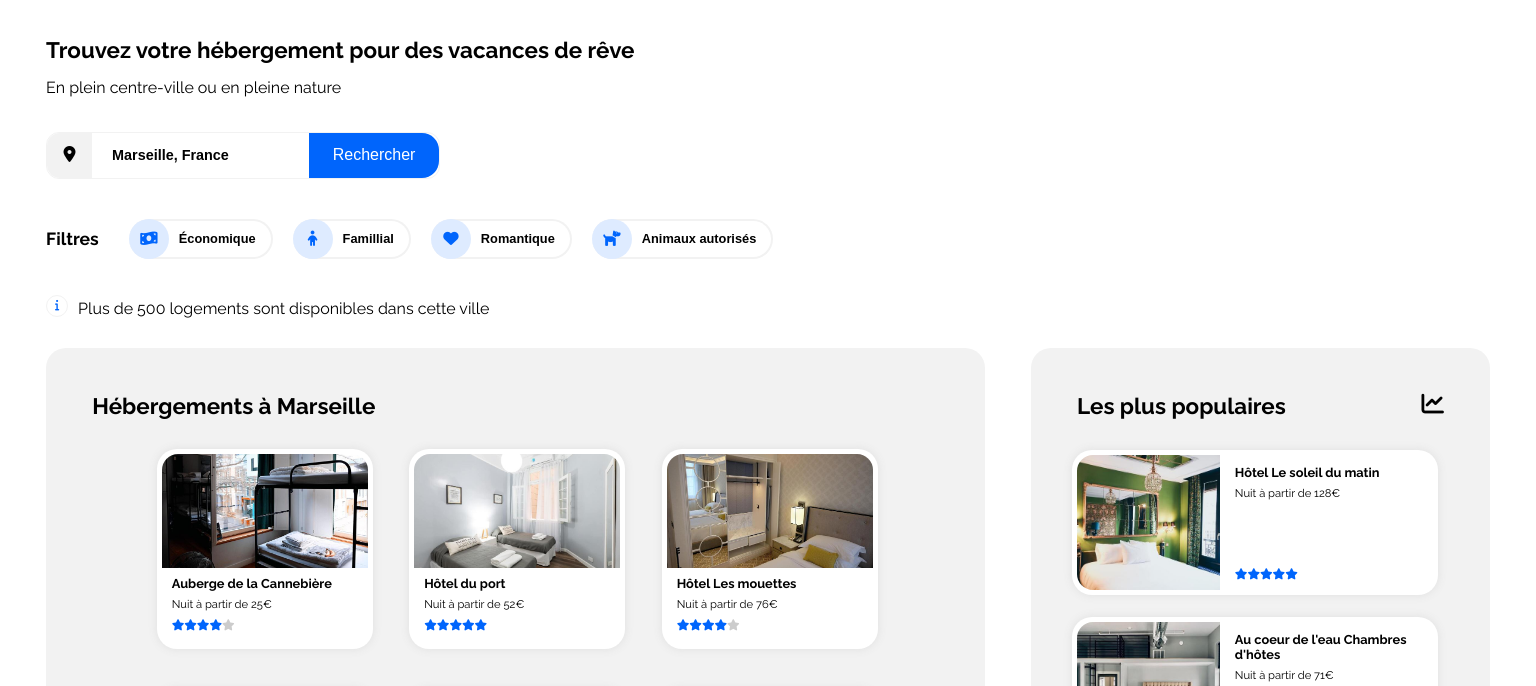
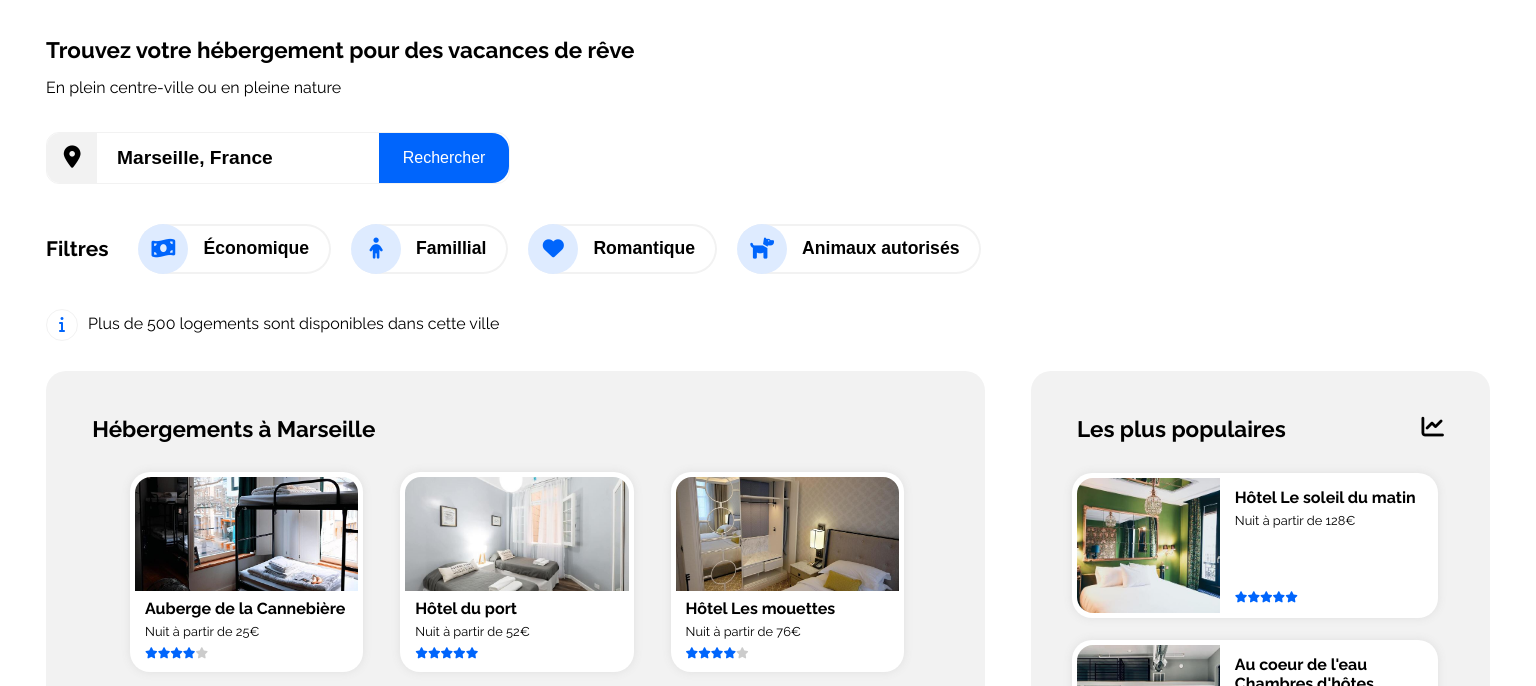
Before and after one commit to Evan267/EvanBerger_2_20112020, a plain HTML site: page Reservia/prototype.html in a window 1536 px wide. Shown: the part 84-770 px from the top of the page. Drawn offline with Linux system fonts and the light colour scheme.

Commit message:
Version 0.6.2 Correction Ordinateur1440px

```diff
--- a/Reservia/protostyle.css
+++ b/Reservia/protostyle.css
@@ -441,7 +441,6 @@ footer li{
 }
 
 
-
 @media screen and (max-width: 300px){
     h1{font-size:1.2em}
 
@@ -519,7 +518,6 @@ footer li{
     .texteActivite{padding:20px 0px;}
 }
 
-
 @media screen and (min-width: 420px) and (max-width:767px){
 
     #logo img{width:110px;}
@@ -574,12 +572,6 @@ footer li{
 
     #affiPlus{font-size: 1.3em;}
 }
-
-
-
-
-
-
 
 
 
@@ -761,10 +753,6 @@ footer li{
 
 
 
-
-
-
-
 /*PARTIE ORDINATEUR*/
 
 @media screen and (min-width: 1024px){
@@ -791,6 +779,7 @@ footer li{
         margin-left:3%;
         margin-right:3%;
     }
+
 
     h2{width:min-content;}
 
@@ -924,19 +913,19 @@ footer li{
 }
 
 
-@media screen and (min-width: 1152px){
+@media screen and (min-width: 1400px){
     #logo img{width:100px;}
 
     header p, nav a{font-size: 1em;}
 
     h1, h3{font-size:1.4em}
-    h2{font-size:1.1em}
+    h2{font-size:1.3em}
 
     p{font-size: 1em;}
 
-    h4{font-size: 0.8em}
+    h4{font-size: 1em}
 
-    figcaption p{font-size:0.7em;}
+    figcaption p{font-size:0.8em;}
 
 
     #titreetlien i{font-size:1.4em}
@@ -945,6 +934,39 @@ footer li{
 
     #affiPlus{font-size: 1.1em;}
 
+
+    /*1ere Section*/
+
+    #champrecherche, #localisation, #boutonrecherche{height: 50px;}
+
+    #localisation, #boutonrecherche{
+        font-size: 1.4em;
+        width: 50px;
+    }
+
+    #champrecherche input{font-size: 1.2em;}
+
+    #listefiltres button{
+        font-size: 1.1em;
+        height: 50px;
+        padding-right: 20px;
+    }
+
+    #listefiltres i {
+        width: 50px;
+        height: 50px;
+        margin-right: 15px;
+    }
+
+    .fa-info{
+        font-size: 1em;
+        padding-top: 6px;
+        width: 30px;
+        height: 24px;
+    }
+
+
+    /*2eme et 3eme Section*/
     #populaires, #hebergements{padding: 45px 3% 20px;}
 
     .conteneur1{height:135px;}
@@ -955,10 +977,23 @@ footer li{
         row-gap: 20px;
     }
 
+    /*4eme Section*/
+
     #lienActivites{
         height: 445px;
         column-gap: 40px;
     }
 
     .texteActivite{padding:20px 0px;}
+
+
+    /*Footer*/
+    footer{padding-left: 3%;}
+
+    h5{font-size: 1.2em;}
+
+    footer li{
+        font-size:1em;
+        margin-bottom:20px;
+    }
 }
```
